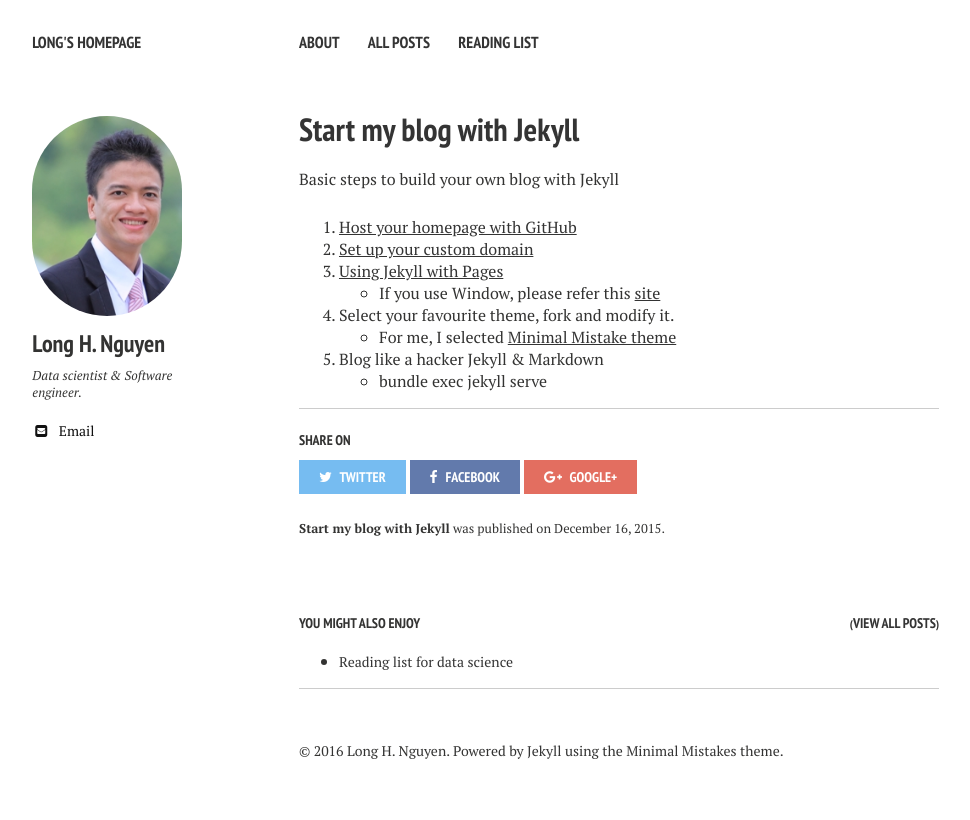
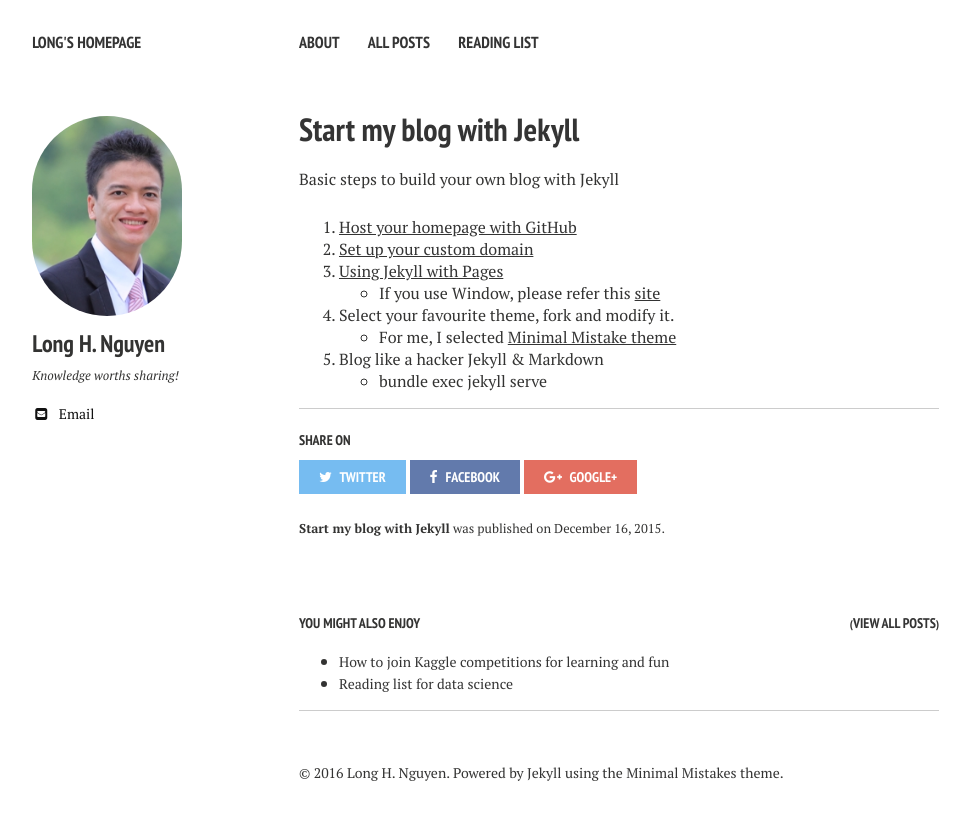
Before and after one commit to nguyenhailong/nguyenhailong.github.io, a Jekyll site: the page built from _posts/2015-12-16-blog-with-jekyll.md, in a window 1280 px wide. Shown: the top 820 px of the page, without its empty margins (21-991 px from the left). Built offline with Jekyll 4.4.1, drawn with Linux system fonts in a browser that asks for light colours; nearby versions of some CDN libraries.

Commit message:
How to join Kaggle competitions for learning and fun

```diff
--- a/_config.yml
+++ b/_config.yml
@@ -28,7 +28,8 @@ kramdown:
 owner:
   name: Long H. Nguyen
   avatar: bio-photo.jpg
-  bio: "Data scientist & Software engineer"
+  bio: "Knowledge worths sharing!"
+  slogan:
   email:
   disqus-shortname:
   twitter: #username
@@ -40,7 +41,7 @@ owner:
     ad-client:
     ad-slot:
   bing-verify:
-  github: #username
+  github: nguyenhailong
   stackoverflow: #123456/username   from a "http://stackoverflow.com/users/123456/username" link
   linkedin: nguyenhailongphd
 
--- a/_data/authors.yml
+++ b/_data/authors.yml
@@ -3,6 +3,6 @@
 long_nguyen:
   name: Long H. Nguyen
   web: longnguyen.info
-  email: nguyenhailong@yahoo.com
-  bio: "Data scientist & Software engineer."
+  email: nguyenhailong.phd@gmail.com
+  bio: "Knowledge worths sharing!"
   avatar: bio-photo.jpg
```
Also changed, not shown: _posts/2016-03-26-How-to-join-Kaggle-competitions-for-fun-and-learning.md (added, +48 -0 lines).
